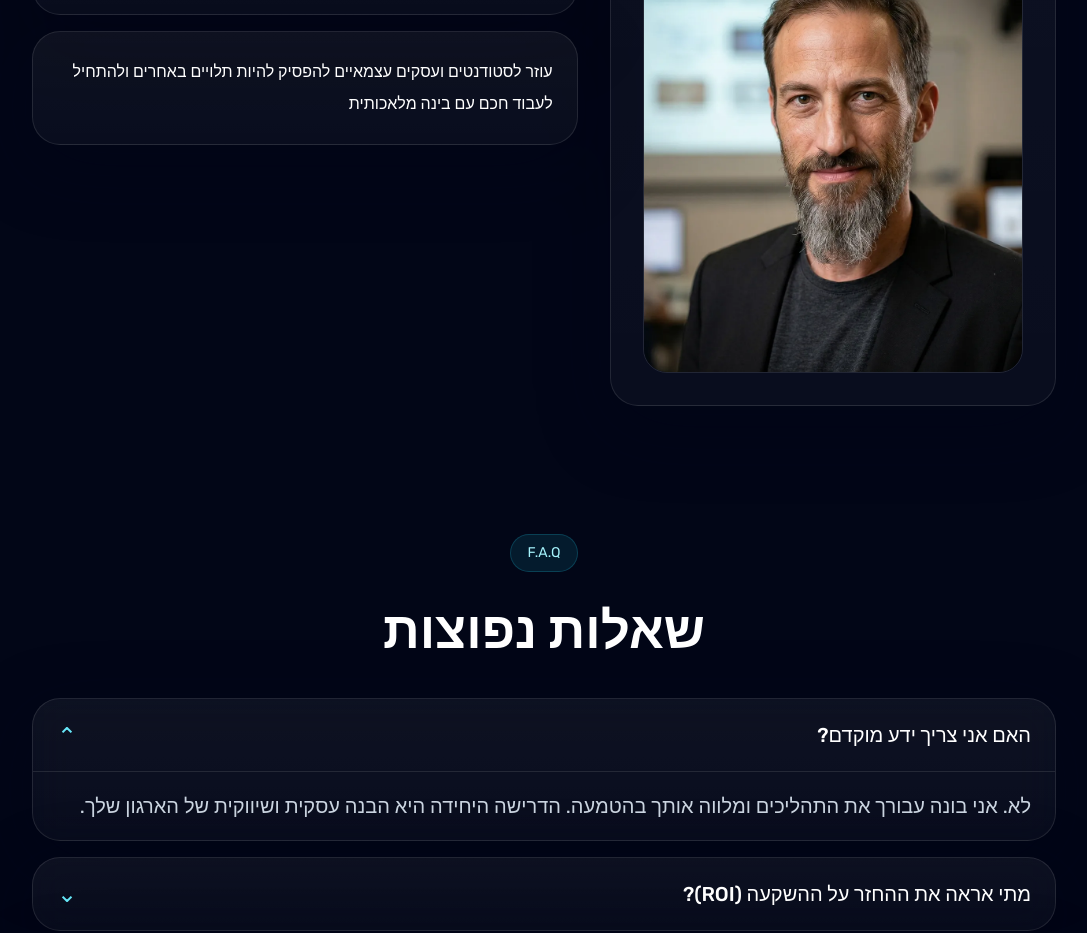
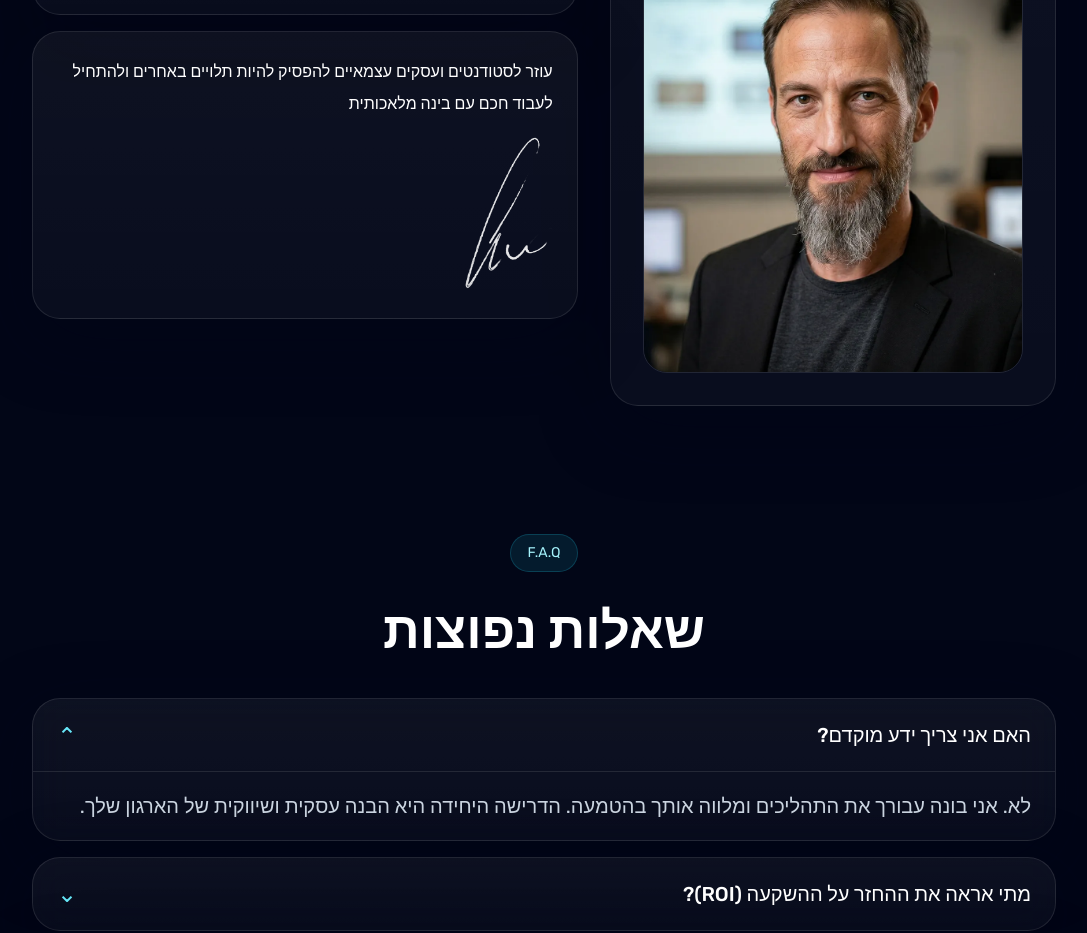
Before and after one commit to MYREMARK/ai, a Next.js app: page / in a window 1280 px wide. Shown: the part 8160-9093 px from the top of the page, without its empty margins (96-1183 px from the left). Built offline with nearby package versions, Linux system fonts and the light colour scheme.

Commit message:
add signature image under bio text

```diff
--- a/app/page.tsx
+++ b/app/page.tsx
@@ -654,6 +654,15 @@ useEffect(() => {
                   עוזר לסטודנטים ועסקים עצמאיים להפסיק להיות תלויים באחרים
                   ולהתחיל לעבוד חכם עם בינה מלאכותית
                 </p>
+                <div className="mt-4 flex justify-center md:justify-start">
+                  <Image
+                    src="/signate.webp"
+                    alt="חתימה"
+                    width={120}
+                    height={120}
+                    className="h-auto w-[90px] opacity-90"
+                  />
+                </div>
               </div>
             </div>
           </div>
```
Also changed, not shown: public/signate.webp (added).
